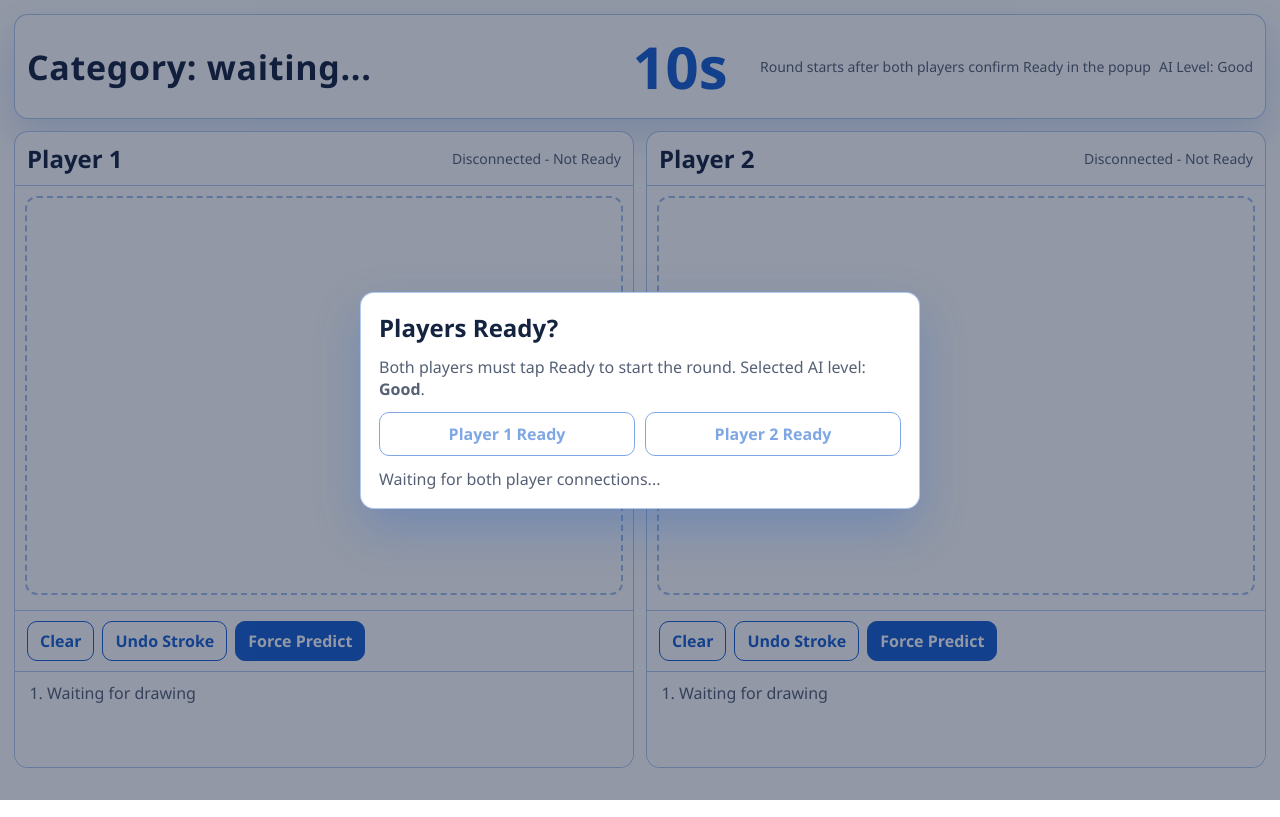
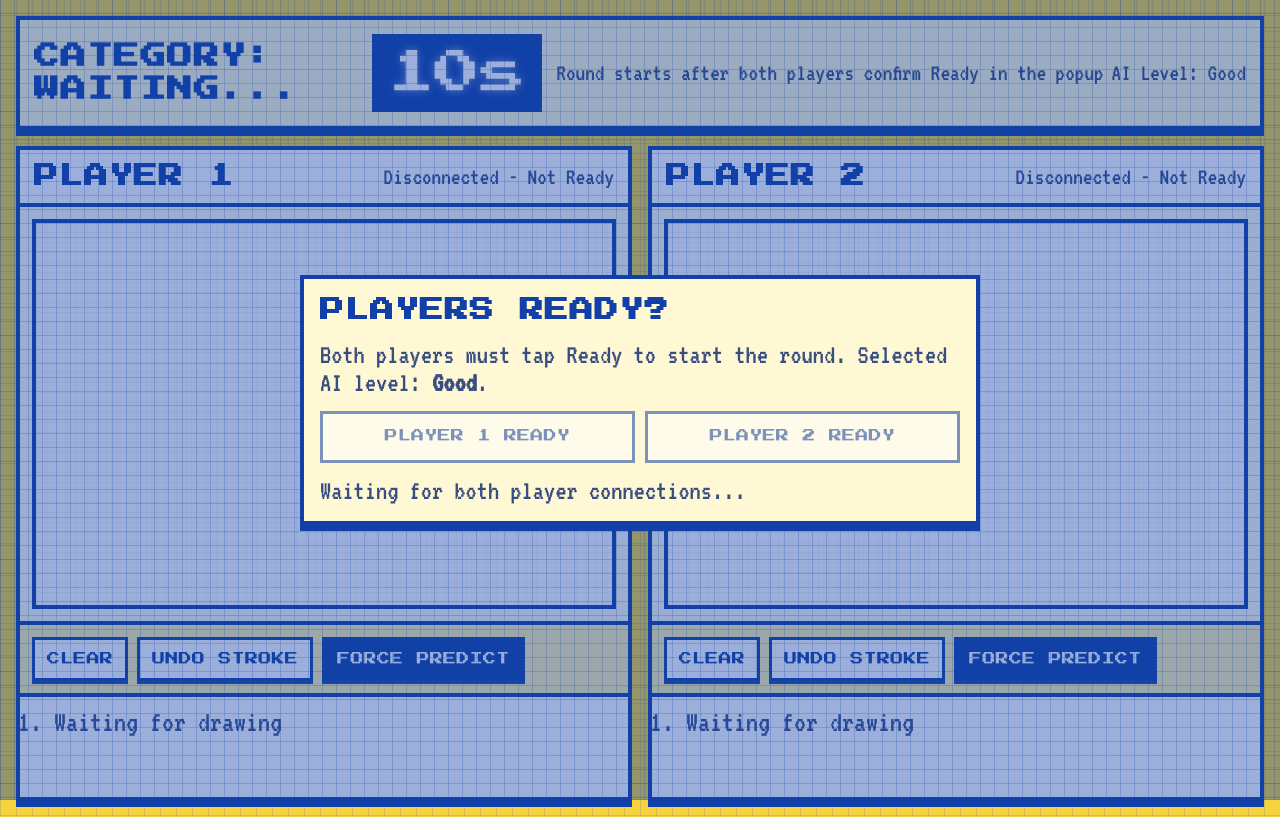
Before and after one commit to SamS709/draw_recognition_techlab, a plain HTML site: page front/host.html in a window 1280 px wide. Drawn offline with nearby package versions, Linux system fonts and the light colour scheme.

Commit message:
styles improved

```diff
--- a/front/styles/colors.css
+++ b/front/styles/colors.css
@@ -1,17 +1,20 @@
 :root {
   /* Core palette in RGB for easy tweaking */
-  --blue-rgb: 24, 96, 210;
-  --yellow-rgb: 250, 205, 64;
+  --blue-rgb: 18, 64, 168;
+  --yellow-rgb: 245, 210, 62;
   --white-rgb: 255, 255, 255;
 
   /* Shared semantic tokens */
-  --bg: rgb(var(--white-rgb));
-  --panel: rgb(var(--white-rgb));
-  --text: rgb(20, 35, 64);
-  --muted: rgba(20, 35, 64, 0.72);
+  --bg: rgb(var(--yellow-rgb));
+  --panel: rgb(255, 248, 212);
+  --text: rgb(12, 39, 112);
+  --muted: rgba(12, 39, 112, 0.82);
   --accent: rgb(var(--blue-rgb));
-  --accent-2: rgb(var(--yellow-rgb));
-  --accent-soft: rgb(var(--yellow-rgb));
-  --border: rgba(var(--blue-rgb), 0.34);
+  --accent-2: rgb(255, 235, 120);
+  --accent-soft: rgb(255, 241, 174);
+  --border: rgb(var(--blue-rgb));
   --danger: rgb(var(--blue-rgb));
+
+  --pixel-shadow: 0 4px 0 rgb(var(--blue-rgb));
+  --pixel-shadow-lg: 0 6px 0 rgb(var(--blue-rgb));
 }
--- a/front/styles/home.css
+++ b/front/styles/home.css
@@ -1,51 +1,65 @@
+@import url("https://fonts.googleapis.com/css2?family=Press+Start+2P&family=VT323&display=swap");
+
 * { box-sizing: border-box; }
 
 body {
   margin: 0;
   min-height: 100vh;
-  font-family: "Avenir Next", "Segoe UI", sans-serif;
+  font-family: "VT323", "Courier New", monospace;
   color: var(--text);
   background:
-    radial-gradient(circle at 20% 10%, rgba(var(--blue-rgb), 0.13), transparent 45%),
-    radial-gradient(circle at 95% 80%, rgba(var(--yellow-rgb), 0.24), transparent 40%),
+    linear-gradient(0deg, rgba(var(--blue-rgb), 0.14) 1px, transparent 1px),
+    linear-gradient(90deg, rgba(var(--blue-rgb), 0.14) 1px, transparent 1px),
     var(--bg);
-  padding: 20px;
+  background-size: 16px 16px, 16px 16px, auto;
+  padding: 18px;
 }
 
 .home-wrap {
-  max-width: 1080px;
+  max-width: 1120px;
   margin: 0 auto;
   display: grid;
   gap: 16px;
 }
 
-.hero {
-  border: 1px solid var(--border);
-  border-radius: 16px;
-  background: var(--panel);
-  padding: 18px;
-  box-shadow: 0 16px 42px rgba(var(--blue-rgb), 0.18);
+.hero,
+.panel,
+.level-card,
+.explain,
+.start-btn {
+  border: 4px solid var(--border);
+  border-radius: 0;
+  box-shadow: var(--pixel-shadow);
 }
 
-h1, h2 {
+.hero {
+  background: var(--panel);
+  padding: 16px;
+}
+
+h1,
+h2 {
   margin: 0;
+  font-family: "Press Start 2P", "VT323", monospace;
+  text-transform: uppercase;
+  letter-spacing: 0.03em;
+  color: var(--accent);
+  line-height: 1.35;
 }
 
 .hero h1 {
-  font-size: clamp(28px, 4vw, 44px);
+  font-size: clamp(18px, 3vw, 36px);
 }
 
 .subtitle {
-  margin: 8px 0 0;
+  margin: 10px 0 0;
   color: var(--muted);
+  font-size: clamp(26px, 2.6vw, 34px);
 }
 
 .panel {
-  border: 1px solid var(--border);
-  border-radius: 16px;
   background: var(--panel);
-  padding: 18px;
-  box-shadow: 0 12px 34px rgba(var(--blue-rgb), 0.14);
+  padding: 16px;
 }
 
 .levels {
@@ -60,55 +74,80 @@ h1, h2 {
 }
 
 .level-card {
-  border: 1px solid var(--border);
-  border-radius: 12px;
   background: rgb(var(--white-rgb));
   color: var(--text);
-  padding: 14px;
+  padding: 13px;
   text-align: left;
   cursor: pointer;
   display: grid;
   gap: 4px;
+  transition: transform 90ms steps(2, end);
+}
+
+.level-card:hover {
+  transform: translate(-1px, -1px);
 }
 
 .level-card strong {
-  font-size: 20px;
+  font-family: "Press Start 2P", "VT323", monospace;
+  font-size: 15px;
+  text-transform: uppercase;
+}
+
+.level-card span {
+  font-size: 28px;
+  line-height: 1.06;
 }
 
 .level-card.active {
-  border-color: var(--accent);
-  box-shadow: inset 0 0 0 2px rgba(var(--blue-rgb), 0.25);
-  background: rgba(var(--blue-rgb), 0.08);
+  background: var(--accent);
+  color: rgb(var(--white-rgb));
 }
 
 .explain {
   margin: 0;
-  padding: 12px;
-  border: 1px dashed rgba(var(--blue-rgb), 0.4);
-  border-radius: 10px;
+  padding: 10px 12px;
   background: rgb(var(--white-rgb));
   color: var(--text);
+  font-size: 29px;
+  line-height: 1.04;
 }
 
 .start-btn {
-  border: 1px solid var(--accent);
+  border-color: var(--accent);
   background: var(--accent);
   color: rgb(var(--white-rgb));
   font: inherit;
-  font-weight: 700;
-  padding: 10px 14px;
-  border-radius: 10px;
+  font-family: "Press Start 2P", "VT323", monospace;
+  font-size: 14px;
+  text-transform: uppercase;
+  letter-spacing: 0.03em;
+  padding: 12px 16px;
   cursor: pointer;
   width: fit-content;
+}
+
+.start-btn:hover {
+  transform: translate(-1px, -1px);
 }
 
 ul {
   margin: 10px 0 0;
   color: var(--muted);
+  font-size: 29px;
+  line-height: 1.04;
 }
 
 @media (max-width: 880px) {
+  body {
+    padding: 12px;
+  }
+
   .level-grid {
     grid-template-columns: 1fr;
   }
+
+  .start-btn {
+    width: 100%;
+  }
 }
--- a/front/styles/host.css
+++ b/front/styles/host.css
@@ -1,46 +1,88 @@
+@import url("https://fonts.googleapis.com/css2?family=Press+Start+2P&family=VT323&display=swap");
+
 * { box-sizing: border-box; }
 
 body {
   margin: 0;
   min-height: 100vh;
-  font-family: "Avenir Next", "Segoe UI", sans-serif;
+  font-family: "VT323", "Courier New", monospace;
   color: var(--text);
-  background: var(--bg);
-  padding: 14px;
+  background:
+    linear-gradient(0deg, rgba(var(--blue-rgb), 0.14) 1px, transparent 1px),
+    linear-gradient(90deg, rgba(var(--blue-rgb), 0.14) 1px, transparent 1px),
+    var(--bg);
+  background-size: 16px 16px, 16px 16px, auto;
+  padding: 16px;
+}
+
+body::before {
+  content: "";
+  position: fixed;
+  inset: 0;
+  pointer-events: none;
+  background: repeating-linear-gradient(
+    to bottom,
+    rgba(var(--white-rgb), 0.08),
+    rgba(var(--white-rgb), 0.08) 2px,
+    transparent 2px,
+    transparent 5px
+  );
+  opacity: 0.4;
 }
 
 .app {
+  position: relative;
   display: grid;
   grid-template-columns: 1fr;
-  gap: 12px;
-  max-width: 1600px;
+  gap: 16px;
+  max-width: 1640px;
   margin: 0 auto;
+  z-index: 1;
+}
+
+.top,
+.board,
+.overlay-card {
+  border: 4px solid var(--border);
+  border-radius: 0;
+  background: var(--panel);
+  box-shadow: var(--pixel-shadow-lg);
 }
 
 .top {
   display: grid;
-  grid-template-columns: 1fr auto auto;
-  gap: 10px;
+  grid-template-columns: minmax(0, 1fr) auto auto;
+  gap: 14px;
   align-items: center;
-  border: 1px solid var(--border);
-  border-radius: 14px;
-  background: var(--panel);
-  padding: 12px;
-  box-shadow: 0 16px 42px rgba(var(--blue-rgb), 0.2);
+  padding: 14px;
+}
+
+.headline,
+.board h2,
+.overlay-card h2 {
+  margin: 0;
+  font-family: "Press Start 2P", "VT323", monospace;
+  text-transform: uppercase;
+  line-height: 1.3;
+  letter-spacing: 0.04em;
+  color: var(--accent);
 }
 
 .headline {
-  margin: 0;
-  font-size: clamp(20px, 3vw, 34px);
-  letter-spacing: 0.02em;
+  font-size: clamp(14px, 2vw, 26px);
 }
 
 .timer {
-  font-size: clamp(30px, 5vw, 58px);
-  font-weight: 800;
-  color: var(--accent);
-  min-width: 140px;
+  font-family: "Press Start 2P", "VT323", monospace;
+  font-size: clamp(20px, 4.4vw, 46px);
+  color: rgb(var(--white-rgb));
+  min-width: 170px;
   text-align: center;
+  padding: 12px 8px;
+  border: 4px solid var(--accent);
+  background: var(--accent);
+  text-shadow: 0 0 8px rgba(var(--white-rgb), 0.5);
+  animation: blinkTimer 1s steps(2, end) infinite;
 }
 
 .controls {
@@ -52,98 +94,132 @@ body {
 }
 
 button {
-  border: 1px solid var(--accent);
+  border: 3px solid var(--accent);
+  border-radius: 0;
   background: var(--accent);
   color: rgb(var(--white-rgb));
   font: inherit;
-  font-weight: 700;
-  padding: 8px 12px;
-  border-radius: 10px;
+  font-family: "Press Start 2P", "VT323", monospace;
+  font-size: 13px;
+  line-height: 1.3;
+  text-transform: uppercase;
+  letter-spacing: 0.02em;
+  padding: 11px 12px;
   cursor: pointer;
+  box-shadow: 0 3px 0 rgba(var(--blue-rgb), 0.95);
+  transition: transform 110ms steps(2, end), box-shadow 110ms steps(2, end);
 }
 
-button.secondary { background: rgb(var(--white-rgb)); color: var(--accent); }
+button:hover {
+  transform: translate(-1px, -1px);
+}
+
+button:active {
+  transform: translate(1px, 2px);
+  box-shadow: 0 1px 0 rgba(var(--blue-rgb), 0.95);
+}
+
+button.secondary {
+  background: rgb(var(--white-rgb));
+  color: var(--accent);
+}
+
 button.active {
+  background: var(--accent-2);
+  color: var(--accent);
   border-color: var(--accent);
-  box-shadow: inset 0 0 0 2px rgba(var(--blue-rgb), 0.25);
+  box-shadow: 0 3px 0 rgba(var(--blue-rgb), 0.85), inset 0 0 0 2px rgba(var(--blue-rgb), 0.2);
 }
 
 .boards {
   display: grid;
-  gap: 12px;
+  gap: 16px;
   grid-template-columns: repeat(2, minmax(0, 1fr));
 }
 
 .board {
-  border: 1px solid var(--border);
-  border-radius: 14px;
-  background: var(--panel);
   overflow: hidden;
   display: grid;
   grid-template-rows: auto 1fr auto auto;
 }
 
 .board header {
-  padding: 10px 12px;
-  border-bottom: 1px solid var(--border);
+  padding: 11px 14px;
+  border-bottom: 4px solid var(--border);
   display: flex;
   justify-content: space-between;
   align-items: center;
-  gap: 8px;
+  gap: 10px;
+  background: rgb(var(--white-rgb));
 }
 
-.board h2 { margin: 0; }
-
-.canvas-wrap { padding: 10px; }
+.canvas-wrap {
+  padding: 12px;
+  background: rgba(var(--white-rgb), 0.62);
+}
 
 canvas {
+  display: block;
   width: 100%;
   aspect-ratio: 1.5;
-  border: 2px dashed rgba(var(--blue-rgb), 0.4);
-  border-radius: 12px;
-  background: rgb(var(--white-rgb));
+  border: 4px solid var(--accent);
+  border-radius: 0;
+  background:
+    linear-gradient(0deg, rgba(var(--blue-rgb), 0.05) 1px, transparent 1px),
+    linear-gradient(90deg, rgba(var(--blue-rgb), 0.05) 1px, transparent 1px),
+    rgb(var(--white-rgb));
+  background-size: 10px 10px, 10px 10px, auto;
+  image-rendering: pixelated;
   touch-action: none;
 }
 
 .player-controls {
-  border-top: 1px solid var(--border);
-  padding: 10px 12px;
+  border-top: 4px solid var(--border);
+  padding: 12px;
   display: flex;
-  gap: 8px;
+  gap: 9px;
   flex-wrap: wrap;
-  background: rgb(var(--white-rgb));
+  background: var(--accent-soft);
 }
 
 button:disabled {
   opacity: 0.55;
   cursor: not-allowed;
+  transform: none;
+  box-shadow: none;
 }
 
 .pred {
-  border-top: 1px solid var(--border);
-  padding: 10px 12px;
+  border-top: 4px solid var(--border);
+  padding: 10px 14px;
   color: var(--muted);
-  min-height: 96px;
+  min-height: 104px;
   background: rgb(var(--white-rgb));
+  font-size: 30px;
+  line-height: 1.05;
 }
 
 .pred ol {
   margin: 0;
   padding-left: 20px;
   display: grid;
-  gap: 5px;
+  gap: 6px;
 }
 
 .status {
   color: var(--muted);
-  font-size: 14px;
+  font-size: 24px;
   margin: 0;
 }
 
 .overlay-modal {
   position: fixed;
   inset: 0;
-  background: rgba(15, 28, 56, 0.45);
+  background:
+    linear-gradient(0deg, rgba(var(--blue-rgb), 0.22) 1px, transparent 1px),
+    linear-gradient(90deg, rgba(var(--blue-rgb), 0.22) 1px, transparent 1px),
+    rgba(var(--blue-rgb), 0.42);
+  background-size: 14px 14px, 14px 14px, auto;
   display: none;
   align-items: center;
   justify-content: center;
@@ -156,23 +232,16 @@ button:disabled {
 }
 
 .overlay-card {
-  width: min(560px, 96vw);
-  border: 1px solid var(--border);
-  border-radius: 14px;
-  background: var(--panel);
-  box-shadow: 0 20px 46px rgba(var(--blue-rgb), 0.25);
-  padding: 18px;
+  width: min(680px, 96vw);
+  padding: 16px;
   display: grid;
-  gap: 12px;
-}
-
-.overlay-card h2 {
-  margin: 0;
+  gap: 14px;
 }
 
 .overlay-text {
   margin: 0;
   color: var(--muted);
+  font-size: 28px;
 }
 
 .ready-grid {
@@ -183,13 +252,44 @@ button:disabled {
 
 .overlay-btn {
   width: 100%;
-  padding: 10px 12px;
+  min-height: 52px;
+}
+
+@keyframes blinkTimer {
+  0% { opacity: 1; }
+  50% { opacity: 0.72; }
+  100% { opacity: 1; }
+}
+
+@media (max-width: 1200px) {
+  .status {
+    font-size: 22px;
+  }
 }
 
 @media (max-width: 960px) {
-  .top { grid-template-columns: 1fr; }
-  .timer { text-align: left; }
-  .boards { grid-template-columns: 1fr; }
-  .controls { justify-content: flex-start; }
-  .ready-grid { grid-template-columns: 1fr; }
+  body {
+    padding: 12px;
+  }
+
+  .top {
+    grid-template-columns: 1fr;
+  }
+
+  .timer {
+    text-align: center;
+    justify-self: start;
+  }
+
+  .boards {
+    grid-template-columns: 1fr;
+  }
+
+  .controls {
+    justify-content: flex-start;
+  }
+
+  .ready-grid {
+    grid-template-columns: 1fr;
+  }
 }
```
Also changed, not shown: output.png.
